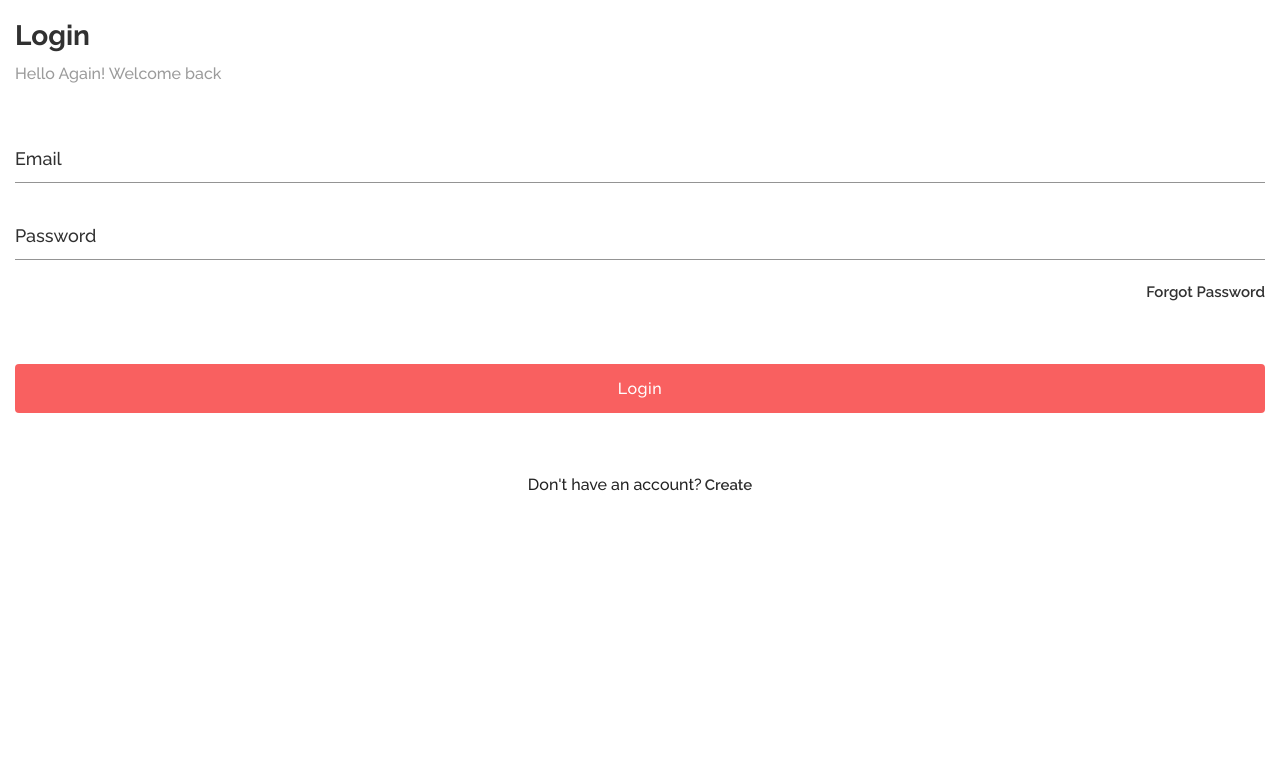
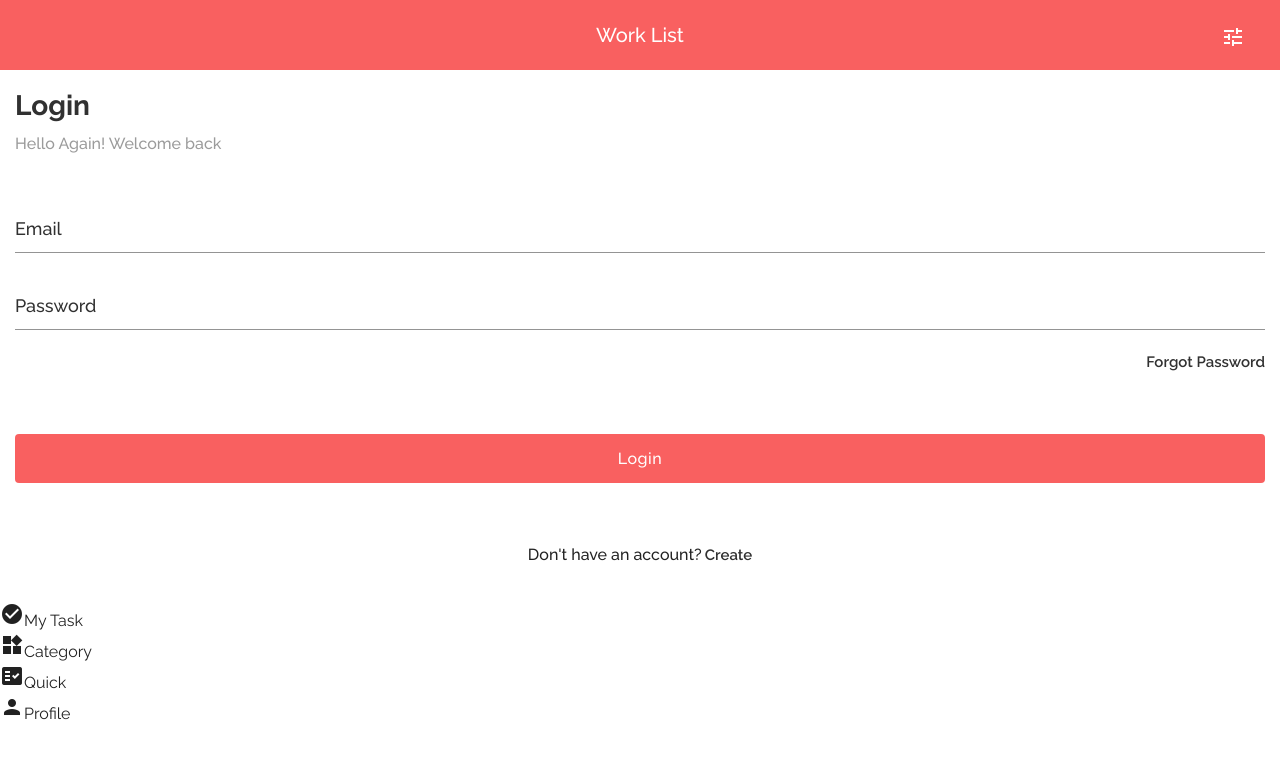
Before and after one commit to usmanshaikh/2Do, a React (Create React App) app in the folder client/2do/: page /auth/login in a window 1280 px wide. Shown: the top 758 px of the page. Built offline with nearby package versions, Linux system fonts and the light colour scheme.

Commit message:
Header styling done

```diff
--- a/client/2do/src/App.js
+++ b/client/2do/src/App.js
@@ -7,9 +7,9 @@ import Header from "./components/Header/Header";
 function App() {
   return (
     <div className="App">
-      {/* <Header /> */}
+      <Header />
       <AppRoute />
-      {/* <Menu /> */}
+      <Menu />
     </div>
   );
 }
--- a/client/2do/src/assets/scss/mixin_variables.scss
+++ b/client/2do/src/assets/scss/mixin_variables.scss
@@ -158,3 +158,4 @@ $media-small: "only screen and (max-width: 767px)";
 $black: #000000;
 $white: #ffffff;
 $black1: #1f1f1f;
+$red: #f96060;
--- a/client/2do/src/components/Header/Header.js
+++ b/client/2do/src/components/Header/Header.js
@@ -1,6 +1,7 @@
 import React, { useState } from "react";
 import { Button, Icon } from "@mui/material";
 import FilterTaskModal from "../Modals/FilterTaskModal";
+import style from "./Header.module.scss";
 
 const Header = () => {
   const [open, setOpen] = useState(false);
@@ -17,13 +18,13 @@ const Header = () => {
 
   return (
     <>
-      <div>
-        <div>
+      <div className={style.headerComponentWrapper}>
+        <div className={style.titleBox}>
           <div>
-            <span>work list</span>
+            <span className={style.title}>work list</span>
           </div>
-          <div>
-            <Button variant="outlined" onClick={openFiterModalHandler}>
+          <div className={style.filterBtnBox}>
+            <Button className={style.filterBtn} variant="outlined" onClick={openFiterModalHandler}>
               <Icon>tune</Icon>
             </Button>
             <FilterTaskModal selectedValue={selectedValue} open={open} onClose={closeFiterModalHandler} />
--- /dev/null
+++ b/client/2do/src/components/Header/Header.module.scss
@@ -0,0 +1,28 @@
+@import "../../assets/scss/mixin_variables.scss";
+
+.headerComponentWrapper {
+  padding: 20px;
+  position: relative;
+  background-color: $red;
+  .titleBox {
+    display: flex;
+    justify-content: center;
+  }
+  .title {
+    color: $white;
+    font-size: 20px;
+    text-transform: capitalize;
+    @include raleway_medium();
+  }
+  .filterBtnBox {
+    right: 15px;
+    position: absolute;
+  }
+  .filterBtn {
+    border: none;
+    color: $white;
+    &:hover {
+      border: none;
+    }
+  }
+}
```
